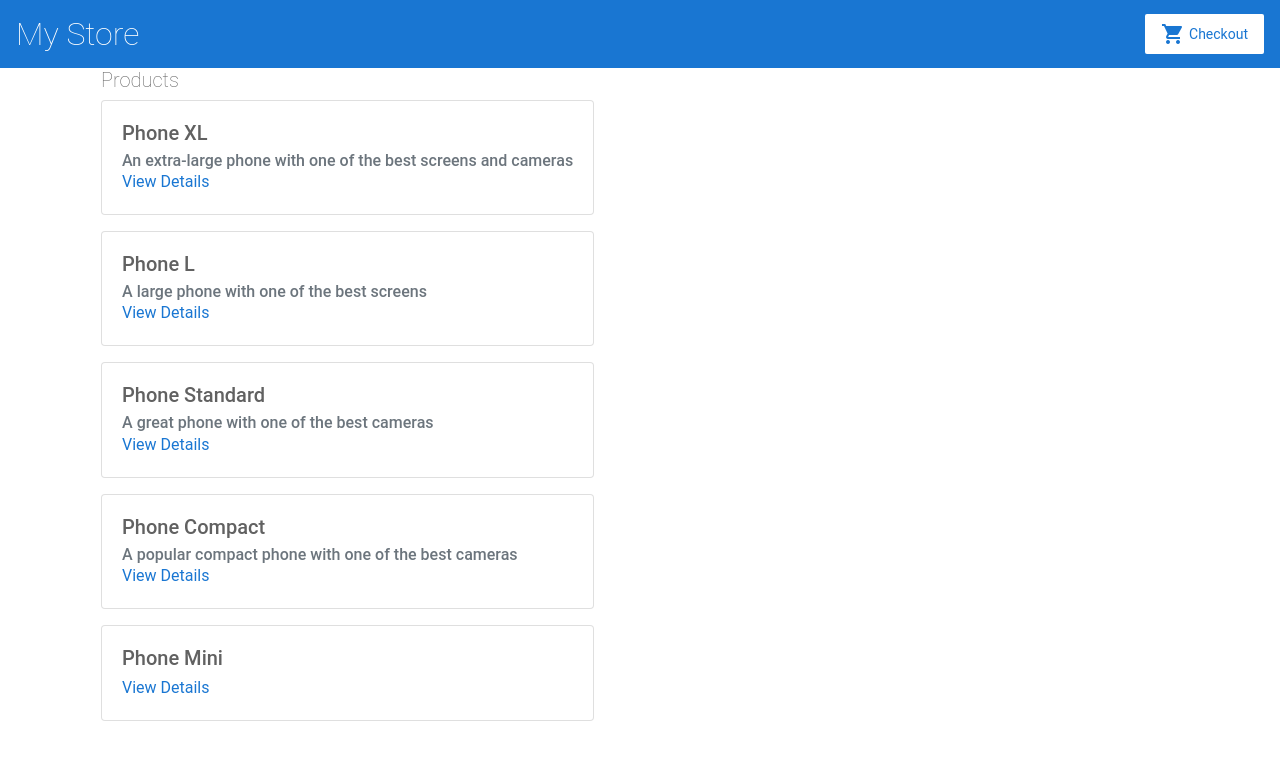
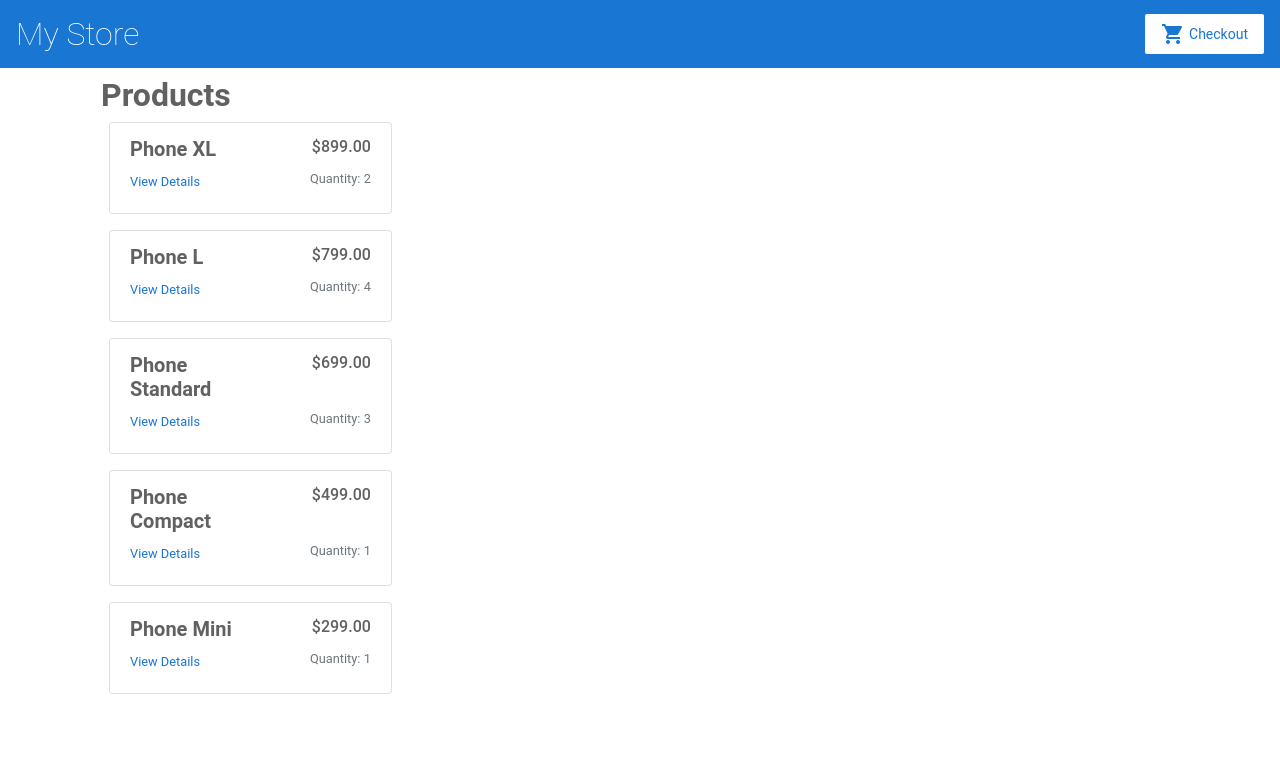
Before and after one commit to fj-dev/angular-rxjs-store-managment, an Angular app: page / in a window 1280 px wide. Shown: the top 760 px of the page. Built offline with nearby package versions, Linux system fonts and the light colour scheme.

Commit message:
4 files modified

```diff
--- a/src/app/app.component.ts
+++ b/src/app/app.component.ts
@@ -1,11 +1,15 @@
 import { Component } from '@angular/core';
+
+import { ProductsStoreService } from './products-store.service';
 
 @Component({
   selector: 'app-root',
   templateUrl: './app.component.html',
   styleUrls: [ './app.component.scss' ]
 })
-export class AppComponent  {}
+export class AppComponent  {
+  constructor( public productsStore: ProductsStoreService ) {}
+}
 
 
 /*
--- a/src/app/product-list/product-list-item/product-list-item.component.html
+++ b/src/app/product-list/product-list-item/product-list-item.component.html
@@ -1,19 +1,23 @@
-<div class="card mb-3">
+<div class="card w-100 ml-2 mb-3">
   <div class="card-body">
-    <div class="card-title text-bold h5">{{product.name}}</div>
-    <div class="card-subtitle text-muted h6">{{product.description}}</div>
-    <a
-      [title]="product.name + ' details'"
-      [routerLink]="['/products', product.id]" class="card-link">View Details</a>
-    <!--<div class="card-text">
-      <span>Price: </span>
-      <span class="text-danger font-weight-bold">$ {{product.price}}</span>
+    <div class="card-subtitle">
+      <div class="row">
+        <div class="col font-weight-bold h5">{{ product.name }}</div>
+        <div class="col h6 text-right">{{ product.price | currency }}</div>
+      </div>
     </div>
-    <div class="card-text">
-      <small>Quantity: <b>{{product.quantity}}</b></small>
+    <div class="row">
+      <div class="col">
+        <a
+          [title]="product.name + ' details'"
+          [routerLink]="['/products', product.id]"
+          class="card-link small">
+          View Details
+        </a>
+      </div>
+      <div class="col card-text small text-right text-muted">
+        Quantity: {{ product.quantity }}
+      </div>
     </div>
-    <button type="button" [attr.disabled]="product.isInStock" (click)="add.emit(product)">
-      Add to Cart
-    </button>-->
   </div>
 </div>
--- a/src/app/product-list/product-list.component.html
+++ b/src/app/product-list/product-list.component.html
@@ -1,6 +1,6 @@
-<h2>Products</h2>
+<div class="h2 font-weight-bold mt-2">Products</div>
 <app-product-list-item
-  *ngFor="let product of products"
+  *ngFor="let product of productsStore.products$ | async"
   [product]=product
   (add)="onAdd($event)">
 </app-product-list-item>
--- a/src/app/product-list/product-list.component.ts
+++ b/src/app/product-list/product-list.component.ts
@@ -1,6 +1,8 @@
 import { Component } from '@angular/core';
 
 import { products } from '../products';
+
+import { ProductsStoreService } from '../products-store.service';
 
 @Component({
   selector: 'app-product-list',
@@ -10,9 +12,7 @@ import { products } from '../products';
 export class ProductListComponent {
   products = products;
 
-  share() {
-    window.alert('The product has been shared!');
-  }
+  constructor( public productsStore: ProductsStoreService ) {}
 
   onAdd(args) {
 
```
